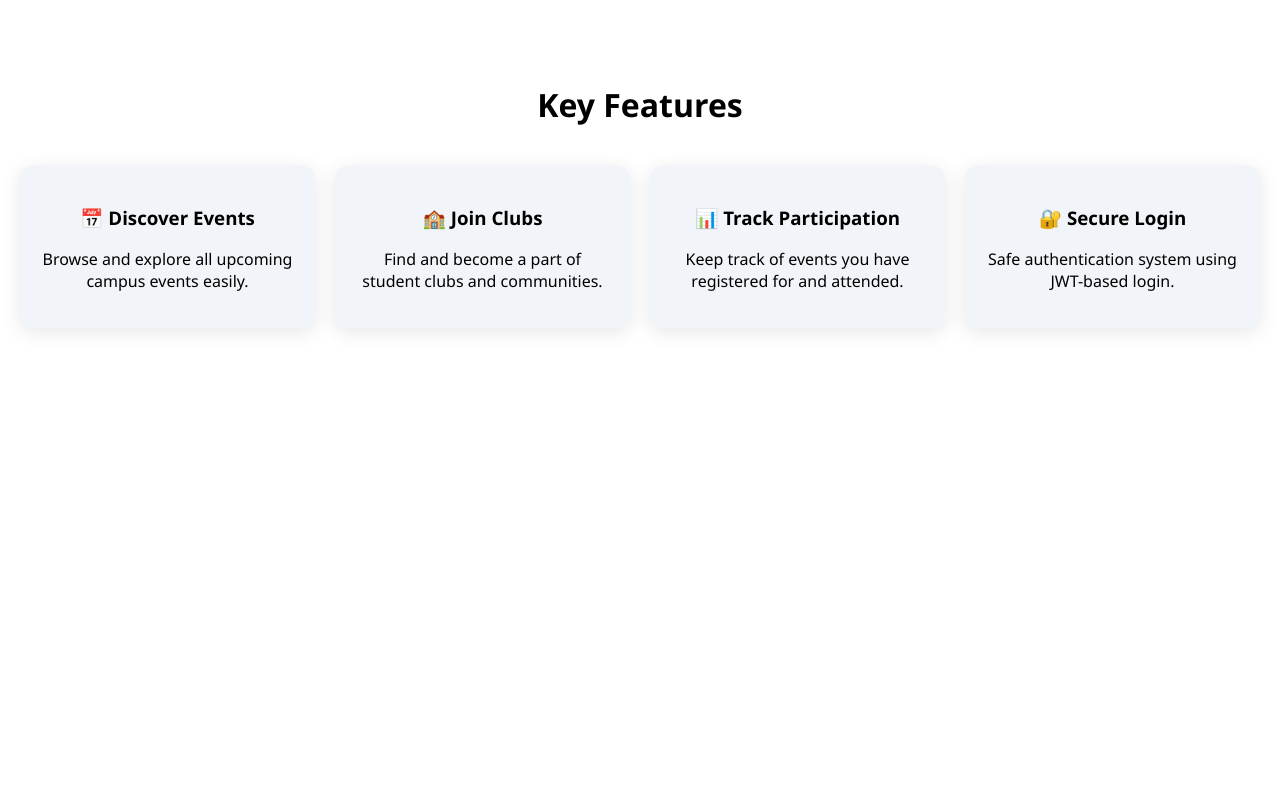
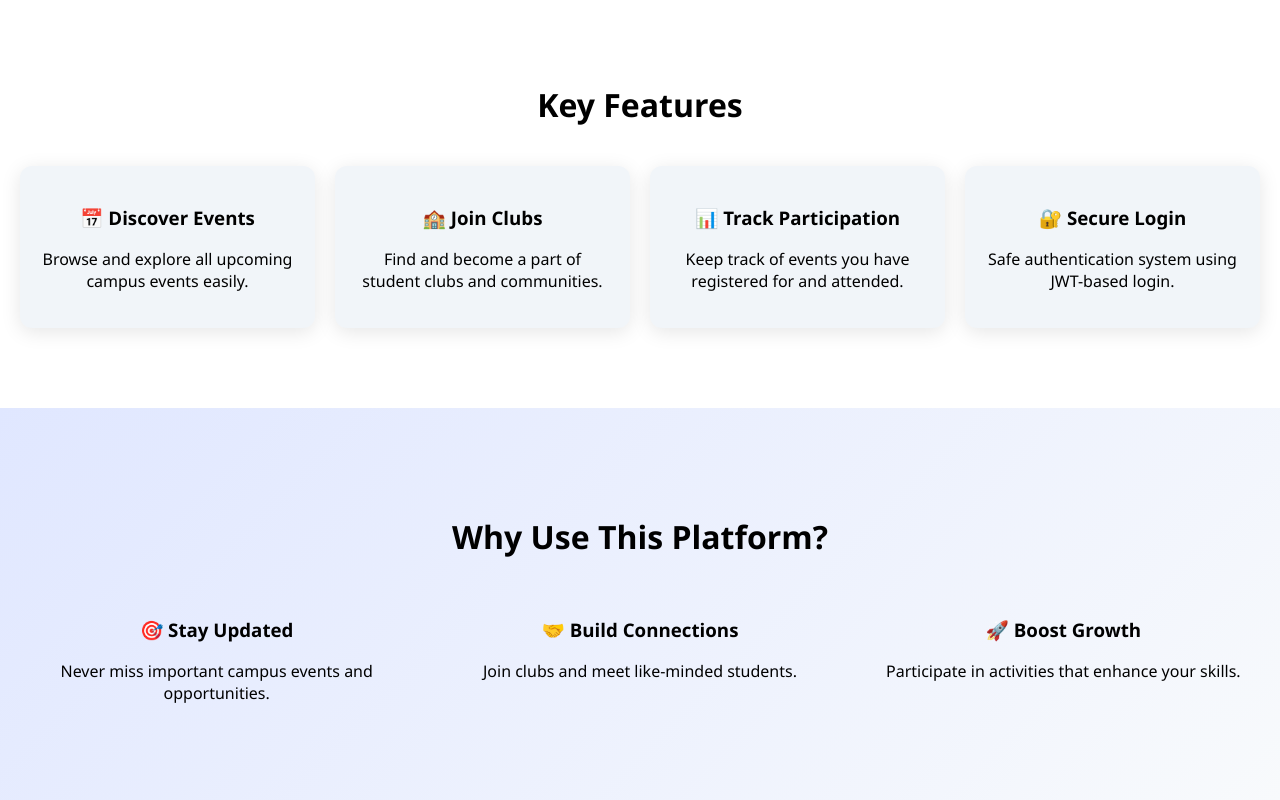
Before and after one commit to bhavyabhardwaj001/student-activity-hub, a React app in the folder frontend/: page / in a window 1280 px wide. Shown: the part 1129-1929 px from the top of the page. Before the commit the page ends 1537 px from the top, so only its background shows below. Built offline with nearby package versions, Linux system fonts and the light colour scheme; the HTML template or start-up script is replaced by a standard one.

Commit message:
add why-use section to enhance homepage storytelling

```diff
--- a/frontend/src/pages/Home.jsx
+++ b/frontend/src/pages/Home.jsx
@@ -29,6 +29,7 @@ function Home() {
           engagement and ensures that no opportunity goes unnoticed.
         </p>
       </div>
+
       <div style={styles.featuresSection}>
         <h2 style={styles.sectionTitle}>Key Features</h2>
 
@@ -66,6 +67,29 @@ function Home() {
           </div>
         </div>
       </div>
+
+      <div style={styles.whySection}>
+  <h2 style={styles.sectionTitle}>Why Use This Platform?</h2>
+
+  <div style={styles.whyGrid}>
+
+    <div data-aos="fade-up">
+      <h3>🎯 Stay Updated</h3>
+      <p>Never miss important campus events and opportunities.</p>
+    </div>
+
+    <div data-aos="fade-up" data-aos-delay="100">
+      <h3>🤝 Build Connections</h3>
+      <p>Join clubs and meet like-minded students.</p>
+    </div>
+
+    <div data-aos="fade-up" data-aos-delay="200">
+      <h3>🚀 Boost Growth</h3>
+      <p>Participate in activities that enhance your skills.</p>
+    </div>
+
+  </div>
+</div>
     </>
   );
 }
@@ -169,6 +193,18 @@ featureCard: {
   transition: "all 0.3s ease",
   cursor: "pointer",
 },
+whySection: {
+  padding: "80px 20px",
+  textAlign: "center",
+  background: "linear-gradient(135deg, #e0e7ff, #f8fafc)",
+},
+
+whyGrid: {
+  display: "grid",
+  gridTemplateColumns: "repeat(auto-fit, minmax(220px, 1fr))",
+  gap: "30px",
+  marginTop: "40px",
+},
 };
 
 export default Home;
```
